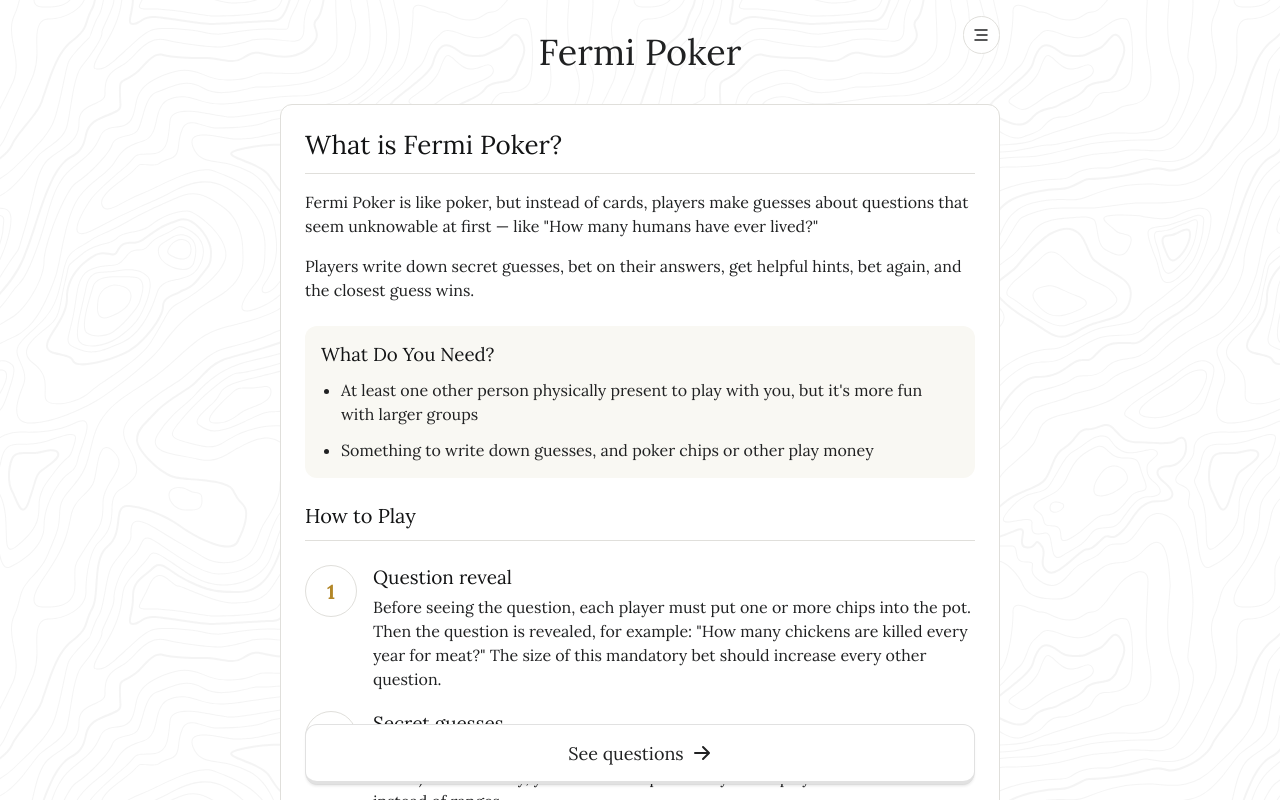
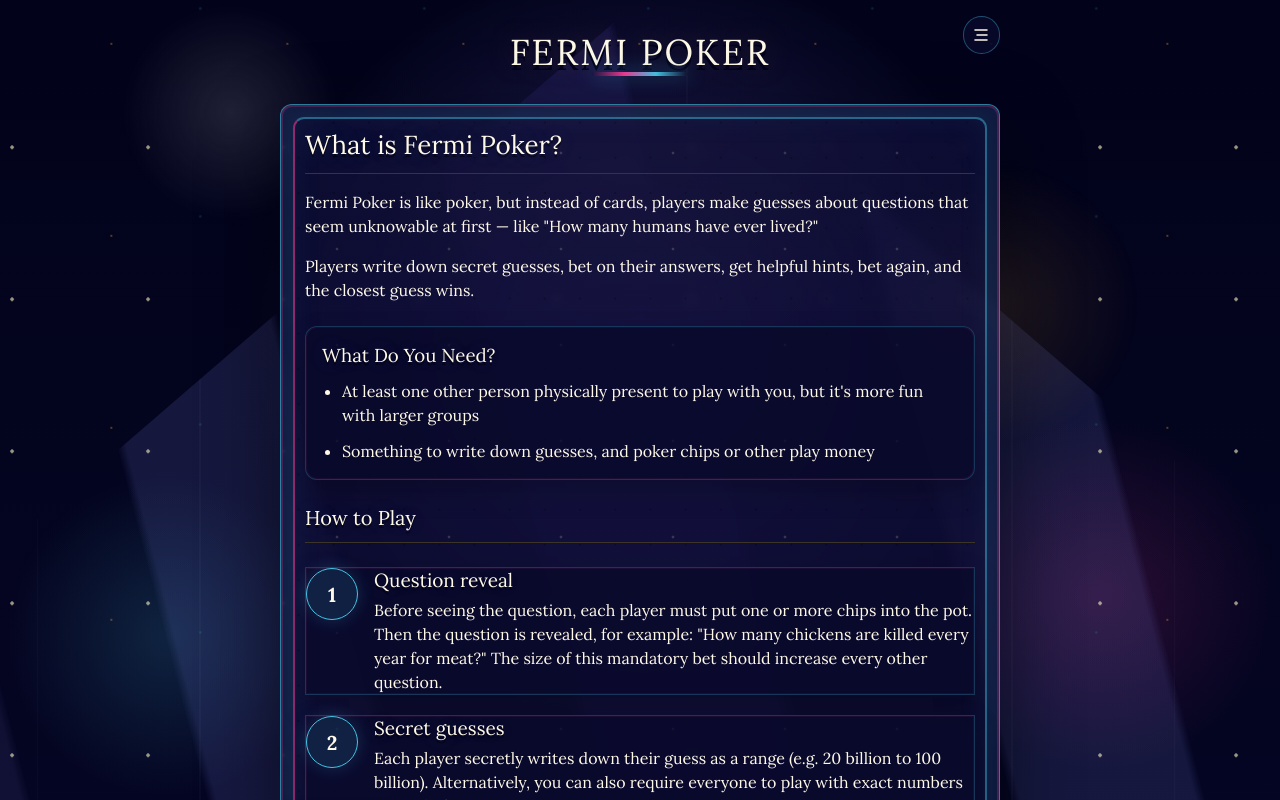
Before and after one commit to danielfetz/fermi-poker-questions, a React (Create React App) app: page / in a window 1280 px wide. Shown: the top 800 px of the page. Built offline with nearby package versions, Linux system fonts and the light colour scheme.

Commit message:
Darken app theme with ray background

```diff
--- a/public/index.html
+++ b/public/index.html
@@ -4,7 +4,7 @@
     <meta charset="utf-8" />
     <link rel="icon" href="%PUBLIC_URL%/favicon.ico" />
     <meta name="viewport" content="width=device-width, initial-scale=1" />
-    <meta name="theme-color" content="#FFFFFF" />
+    <meta name="theme-color" content="#05051f" />
     <meta
       name="description"
       content="Fermi Poker - A game of numerical estimation and strategic betting"
--- a/src/App.js
+++ b/src/App.js
@@ -9,7 +9,7 @@ import './styles.css';
 
 const App = () => {
   const questionSets = createQuestionSets();
-  const [darkMode, setDarkMode] = useState(false);
+  const [darkMode, setDarkMode] = useState(true);
   const [settingsOpen, setSettingsOpen] = useState(false);
 
   // Refs for handling clicks outside the settings menu
@@ -44,7 +44,7 @@ const App = () => {
     if (themeColorMeta) {
       themeColorMeta.setAttribute(
         'content',
-        newDarkMode ? '#1F1A15' : '#FBFAF4'  // dark-bg or cream-tan
+        newDarkMode ? '#05051f' : '#100d29'  // darker art-deco palette
       );
     }
   };
--- a/src/styles.css
+++ b/src/styles.css
@@ -2168,3 +2168,236 @@ header.pt-28 {
 .dark .question-overlay-instructions .border-answer-border {
   border-color: var(--dark-border);
 }
+
+/* Dark Art-Deco Ray Theme */
+:root {
+  --midnight-void: #05051f;
+  --midnight-blue: #08082d;
+  --midnight-indigo: #12113f;
+  --ray-violet: rgba(132, 125, 221, 0.26);
+  --ray-violet-soft: rgba(132, 125, 221, 0.12);
+  --electric-cyan: #45c5e6;
+  --electric-cyan-soft: rgba(69, 197, 230, 0.4);
+  --hot-pink: #ef3b95;
+  --hot-pink-soft: rgba(239, 59, 149, 0.42);
+  --sun-gold: #ffb42e;
+  --paper-white: #fff9e8;
+}
+
+html,
+body,
+#root {
+  min-height: 100%;
+  background: var(--midnight-void);
+}
+
+.geometric-background {
+  position: relative;
+  isolation: isolate;
+  overflow: hidden;
+  background-color: var(--midnight-void);
+  background-image:
+    radial-gradient(circle at 50% 8%, rgba(105, 92, 224, 0.38) 0, rgba(105, 92, 224, 0) 24rem),
+    radial-gradient(circle at 13% 15%, rgba(69, 197, 230, 0.16) 0, rgba(69, 197, 230, 0) 10rem),
+    radial-gradient(circle at 86% 14%, rgba(239, 59, 149, 0.16) 0, rgba(239, 59, 149, 0) 11rem),
+    linear-gradient(180deg, #02031a 0%, #08082d 43%, #05051f 100%);
+}
+
+.geometric-background::before,
+.geometric-background::after {
+  content: "";
+  position: fixed;
+  inset: 0;
+  pointer-events: none;
+}
+
+.geometric-background::before {
+  z-index: 0;
+  background:
+    linear-gradient(80deg, transparent 0 7%, var(--ray-violet-soft) 7.5% 15%, transparent 15.5% 24%, rgba(122, 129, 224, 0.19) 24.5% 33%, transparent 33.5% 43%, rgba(35, 31, 92, 0.58) 43.5% 53%, transparent 53.5% 63%, rgba(122, 129, 224, 0.18) 63.5% 72%, transparent 72.5% 83%, var(--ray-violet-soft) 83.5% 92%, transparent 92.5% 100%),
+    repeating-linear-gradient(90deg, rgba(255, 255, 255, 0.03) 0 1px, transparent 1px 7rem);
+  clip-path: polygon(50% 0, 100% 100%, 0 100%);
+  opacity: 0.86;
+  transform: scaleX(1.45);
+  transform-origin: top center;
+}
+
+.geometric-background::after {
+  z-index: 0;
+  opacity: 0.72;
+  background-image:
+    radial-gradient(circle, rgba(255, 245, 202, 0.85) 0 1.5px, transparent 2px),
+    radial-gradient(circle, rgba(255, 180, 46, 0.45) 0 1px, transparent 1.5px),
+    radial-gradient(circle, rgba(69, 197, 230, 0.22) 0 1px, transparent 1.75px),
+    radial-gradient(circle at 18% 14%, rgba(255, 255, 255, 0.17), transparent 7rem),
+    radial-gradient(circle at 78% 38%, rgba(255, 180, 46, 0.16), transparent 9rem);
+  background-position: 7% 11%, 34% 23%, 72% 19%, 0 0, 0 0;
+  background-size: 8.5rem 9.5rem, 11rem 12rem, 14rem 13rem, 100% 100%, 100% 100%;
+}
+
+.dark {
+  color: var(--paper-white);
+  background-color: transparent;
+}
+
+.dark h1,
+.dark h2,
+.dark h3,
+.dark h4,
+.dark h5,
+.dark h6 {
+  color: var(--paper-white);
+  text-shadow: 0 3px 0 rgba(0, 0, 0, 0.45), 0 0 28px rgba(69, 197, 230, 0.18);
+}
+
+.dark header a {
+  color: var(--paper-white);
+  letter-spacing: 0.055em;
+  text-transform: uppercase;
+  text-shadow: 0 5px 0 #02031a, 0 0 34px rgba(255, 180, 46, 0.22);
+}
+
+.dark .bg-golden-accent {
+  background: linear-gradient(90deg, transparent, var(--hot-pink), var(--electric-cyan), transparent);
+  box-shadow: 0 0 18px rgba(69, 197, 230, 0.52);
+}
+
+.dark .main-bg {
+  position: relative;
+  border: 1px solid rgba(69, 197, 230, 0.62);
+  background:
+    linear-gradient(180deg, rgba(15, 14, 55, 0.78), rgba(5, 5, 31, 0.82)),
+    radial-gradient(circle at 50% 0%, rgba(255, 180, 46, 0.09), transparent 19rem);
+  box-shadow:
+    inset 0 0 0 2px rgba(239, 59, 149, 0.23),
+    inset 0 0 42px rgba(69, 197, 230, 0.13),
+    0 24px 80px rgba(0, 0, 0, 0.46);
+  backdrop-filter: blur(5px);
+}
+
+.dark .main-bg::before {
+  content: "";
+  position: absolute;
+  inset: 0.75rem;
+  border: 2px solid rgba(69, 197, 230, 0.48);
+  border-left-color: rgba(239, 59, 149, 0.58);
+  border-bottom-color: rgba(239, 59, 149, 0.55);
+  border-radius: 0.7rem;
+  pointer-events: none;
+  z-index: 0;
+  box-shadow: 0 0 22px rgba(69, 197, 230, 0.18);
+}
+
+.dark .main-bg::after {
+  content: "";
+  position: absolute;
+  inset: 0;
+  z-index: 0;
+  pointer-events: none;
+  opacity: 0.35;
+  background-image:
+    radial-gradient(circle, rgba(0, 0, 0, 0.65) 0 1px, transparent 1.5px),
+    radial-gradient(circle, rgba(255, 245, 202, 0.5) 0 1px, transparent 1.75px);
+  background-size: 2.2rem 2.2rem, 7rem 6rem;
+}
+
+.main-bg > * {
+  position: relative;
+  z-index: 1;
+}
+
+.dark .highlight-section,
+.dark .gameplay-steps,
+.dark .category-info-banner,
+.dark .intro-dropdown,
+.dark .dropdown-content,
+.dark .dropdown-header,
+.dark .category-menu,
+.dark .settings-menu {
+  background-color: rgba(9, 9, 43, 0.78);
+  border-color: rgba(69, 197, 230, 0.34);
+  box-shadow: inset 0 0 0 1px rgba(239, 59, 149, 0.08), 0 12px 28px rgba(0, 0, 0, 0.2);
+}
+
+.dark .gameplay-steps,
+.dark .highlight-section {
+  border: 1px solid rgba(69, 197, 230, 0.24);
+}
+
+.dark .step-number-circle,
+.dark .hint-number,
+.dark .answer-letter,
+.dark .hint-number-small,
+.dark .answer-letter-small {
+  color: var(--paper-white);
+  border-color: var(--electric-cyan);
+  background: rgba(69, 197, 230, 0.12);
+  box-shadow: 0 0 18px rgba(69, 197, 230, 0.2);
+}
+
+.dark .start-game-button {
+  color: var(--paper-white);
+  border: 0;
+  background: linear-gradient(135deg, #f0449b 0%, #e8348b 55%, #c82379 100%);
+  border-bottom: 4px solid rgba(104, 6, 55, 0.86);
+  box-shadow: 0 18px 38px rgba(239, 59, 149, 0.34), inset 0 1px 0 rgba(255, 255, 255, 0.24);
+  letter-spacing: 0.05em;
+  text-transform: uppercase;
+}
+
+.dark .start-game-button:hover {
+  transform: translateY(1px);
+  box-shadow: 0 12px 26px rgba(239, 59, 149, 0.3), inset 0 1px 0 rgba(255, 255, 255, 0.24);
+}
+
+.dark button:not(.start-game-button),
+.dark .settings-theme-toggle,
+.dark .settings-toggle {
+  color: var(--paper-white);
+  background: rgba(9, 9, 43, 0.86);
+  border-color: rgba(69, 197, 230, 0.38);
+}
+
+.dark button:not(.start-game-button):hover,
+.dark .settings-theme-toggle:hover,
+.dark .settings-toggle:hover,
+.dark .category-button:hover {
+  background: rgba(69, 197, 230, 0.16);
+  border-color: rgba(69, 197, 230, 0.66);
+}
+
+.dark .category-button.active,
+.dark .stepper-step.active .stepper-circle,
+.dark .stepper-step.completed .stepper-circle,
+.dark .stepper-line.completed {
+  background: linear-gradient(135deg, var(--electric-cyan), #2ebdd1);
+  border-color: var(--electric-cyan);
+  color: #04041f;
+}
+
+.dark .card-front,
+.dark .card-back,
+.dark .hint-front,
+.dark .hint-back,
+.dark .answer-front,
+.dark .answer-back,
+.dark .question-overlay-content {
+  background-color: rgba(9, 9, 43, 0.86);
+  border-color: rgba(69, 197, 230, 0.34);
+  color: var(--paper-white);
+}
+
+@media (max-width: 640px) {
+  .geometric-background::before {
+    transform: scaleX(2.1);
+  }
+
+  .dark .main-bg {
+    border-left-color: rgba(239, 59, 149, 0.5);
+    border-right-color: rgba(69, 197, 230, 0.58);
+  }
+
+  .dark header a {
+    font-size: 2.3rem;
+  }
+}
```
Also changed, not shown: public/manifest.json.
